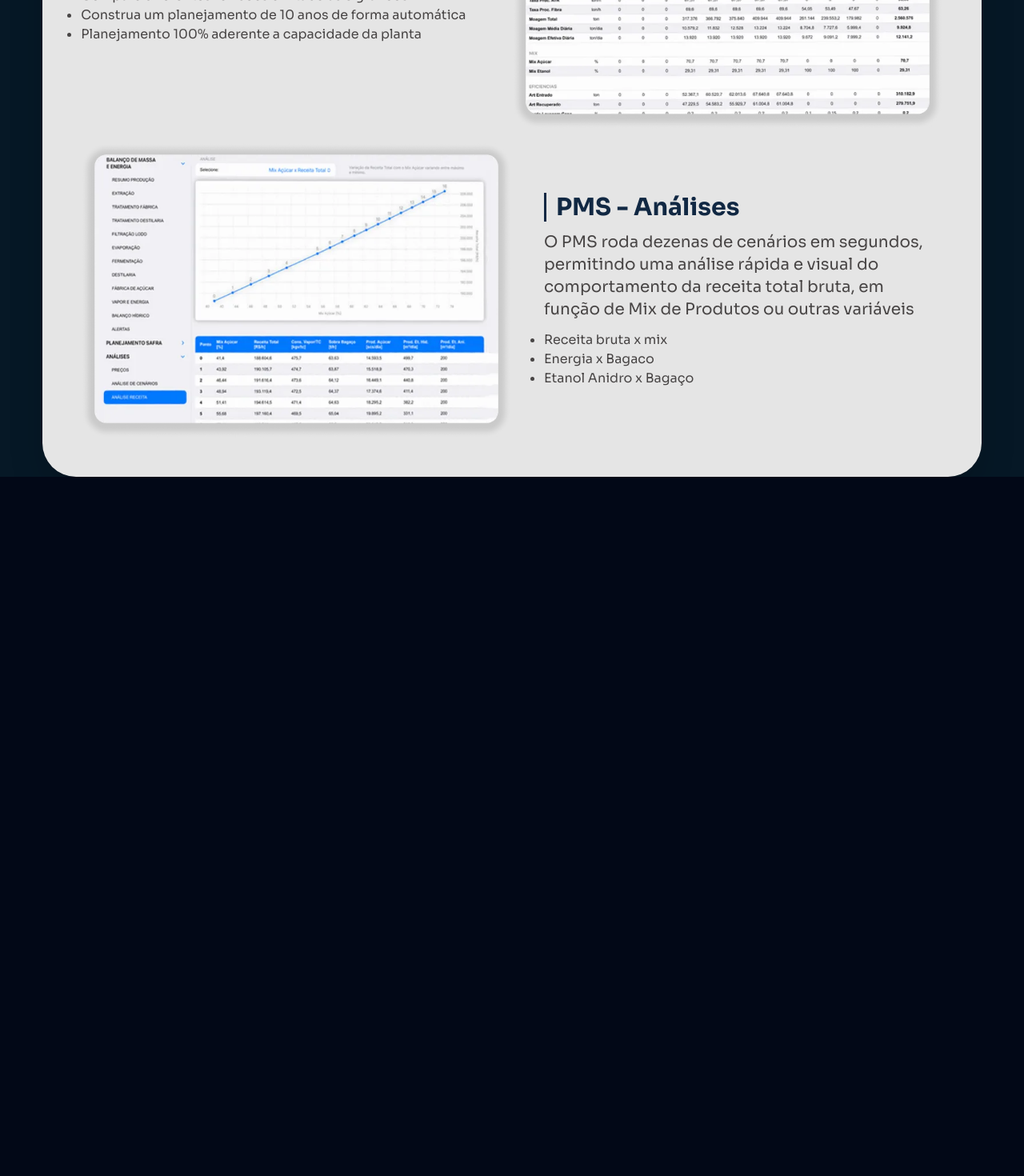
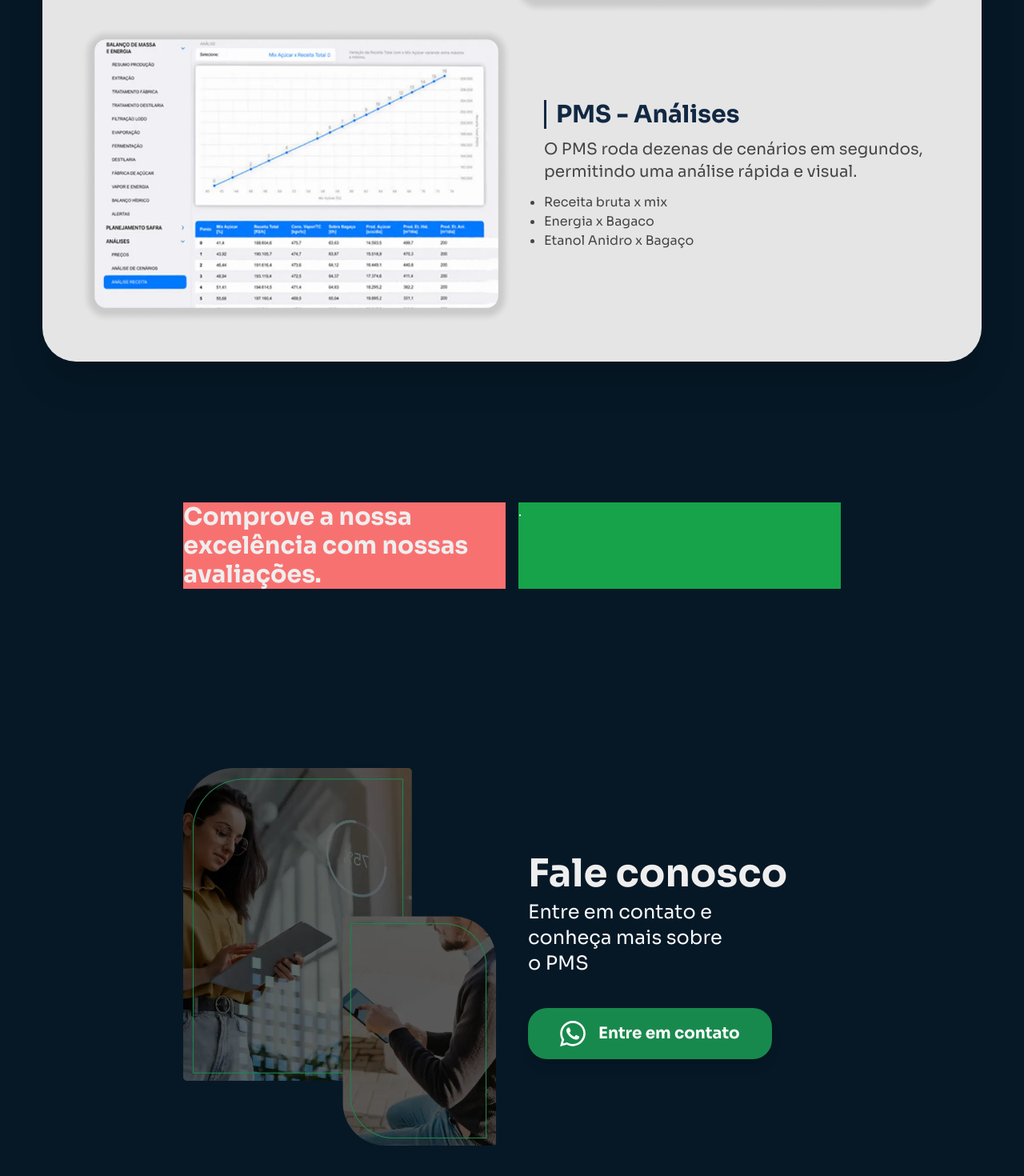
Before and after one commit to chrishenderson07/pms, a Next.js app in the folder pms/: page / in a window 1280 px wide. Shown: the part 3405-4875 px from the top of the page at 80% size. Before the commit the page ends 4001 px from the top, so only its background shows below. Built offline with nearby package versions, Linux system fonts and the light colour scheme.

Commit message:
feat: starts Footer Compontent

```diff
--- /dev/null
+++ b/pms/app/(home)/_components/ContactSection.tsx
@@ -0,0 +1,39 @@
+import Image from 'next/image'
+
+import contactImage from '../../../public/imagem-contato.webp'
+import Link from 'next/link'
+import { Button } from '@/app/_components/ui/button'
+import WhatsappIcon from './WhatsappIcon'
+
+export const ContactSection = () => {
+	const whatsappLink =
+		'https://api.whatsapp.com/send?phone=5517991850473&text=Ol%C3%A1.%20Obrigado%20por%20entrar%20em%20contato.%20Aguarde%20que%20retornaremos%20assim%C2%A0que%C2%A0poss%C3%ADvel.'
+
+	return (
+		<section className="w-full bg-[#061826] py-16">
+			<div className="flex flex-col sm:flex-row gap-10 w-11/12 md:w-8/12 mx-auto px-4 py-12">
+				<div className="testimonial flex-1">
+					<Image
+						src={contactImage}
+						alt="Pessoas usando o PMS"
+					/>
+				</div>
+
+				<div className="content flex-1 flex flex-col gap-2 justify-center">
+					<h3 className="text-[#EEEEEE] text-5xl font-bold">Fale conosco </h3>
+					<h4 className="text-2xl sm:w-2/3">
+						Entre em contato e conheça mais sobre o PMS
+					</h4>
+					<Link
+						href={whatsappLink}
+						passHref>
+						<Button className="mt-4 sm:mt-8 bg-[#18894C] text-white flex gap-4 text-xl font-bold rounded-3xl py-8 px-10 shadow-lg transition-transform hover:bg-[#1e9a58] hover:-translate-y-4">
+							<WhatsappIcon />
+							<h3>Entre em contato</h3>
+						</Button>
+					</Link>
+				</div>
+			</div>
+		</section>
+	)
+}
--- a/pms/app/(home)/_components/PlanejamentoSection.tsx
+++ b/pms/app/(home)/_components/PlanejamentoSection.tsx
@@ -5,8 +5,8 @@ import telapms2 from '../../../public/tela-pms2.webp'
 
 export const PlanejamentoSection = () => {
 	return (
-		<section className="w-full bg-[#061826]">
-			<div className="notebook-container flex flex-col  gap-4 w-11/12 md:w-11/12 mx-auto mt-52 px-4 py-12 bg-[#E5E5E5] rounded-[42px] shadow-2xl">
+		<section className="w-full bg-[#061826] py-16">
+			<div className="notebook-container flex flex-col  gap-4 w-11/12 md:w-11/12 mx-auto px-4 py-12 bg-[#E5E5E5] rounded-[42px] shadow-2xl">
 				<div className="container flex flex-col items-center sm:flex-row gap-10">
 					<div className="content sm:w-1/2 flex flex-col gap-3">
 						<h2 className="font-bold text-[#112843] pl-3 text-2xl sm:text-3xl border-l-[3px] border-solid border-[#112843]">
@@ -41,8 +41,7 @@ export const PlanejamentoSection = () => {
 						</h2>
 						<p className="text-[#484545] text-md sm:text-xl">
 							O PMS roda dezenas de cenários em segundos, permitindo uma análise
-							rápida e visual do comportamento da receita total bruta, em função
-							de Mix de Produtos ou outras variáveis
+							rápida e visual.
 						</p>
 
 						<ul className="text-[#484545]  list-disc">
--- /dev/null
+++ b/pms/app/(home)/_components/TestimonialSection.tsx
@@ -0,0 +1,14 @@
+export const TestimonialSection = () => {
+	return (
+		<section className="w-full bg-[#061826] py-16">
+			<div className="flex flex-col sm:flex-row gap-4 w-11/12 md:w-8/12 mx-auto px-4 py-12">
+				<div className="content flex-1 bg-red-400">
+					<h3 className="text-[#EEEEEE] text-3xl font-bold">
+						Comprove a nossa excelência com nossas avaliações.
+					</h3>
+				</div>
+				<div className="testimonial bg-green-600 flex-1">.</div>
+			</div>
+		</section>
+	)
+}
--- a/pms/app/(home)/page.tsx
+++ b/pms/app/(home)/page.tsx
@@ -1,8 +1,10 @@
 import { CarrouselSection } from './_components/CarrouselSection'
+import { ContactSection } from './_components/ContactSection'
 import { Header } from './_components/Header'
 import { ModulesSection } from './_components/ModulesSection'
 import { NotebookSection } from './_components/NotebookSection'
 import { PlanejamentoSection } from './_components/PlanejamentoSection'
+import { TestimonialSection } from './_components/TestimonialSection'
 const Home = () => {
 	return (
 		<>
@@ -11,6 +13,8 @@ const Home = () => {
 			<CarrouselSection />
 			<ModulesSection />
 			<PlanejamentoSection />
+			<TestimonialSection />
+			<ContactSection />
 		</>
 	)
 }
--- /dev/null
+++ b/pms/app/_components/layouts/Footer.tsx
@@ -0,0 +1,8 @@
+export const Footer = () => {
+	return (
+		<footer className="flex flex-col gap-4 sm:flex-row sm:justify-between bg-[#030303]">
+			<div></div>
+			<div></div>
+		</footer>
+	)
+}
```
Also changed, not shown: pms/public/imagem-contato.webp (added).
